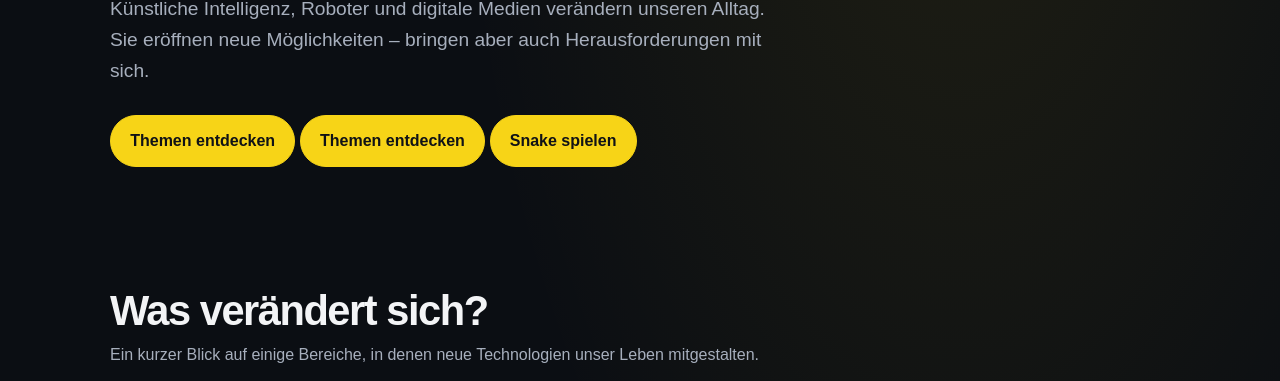
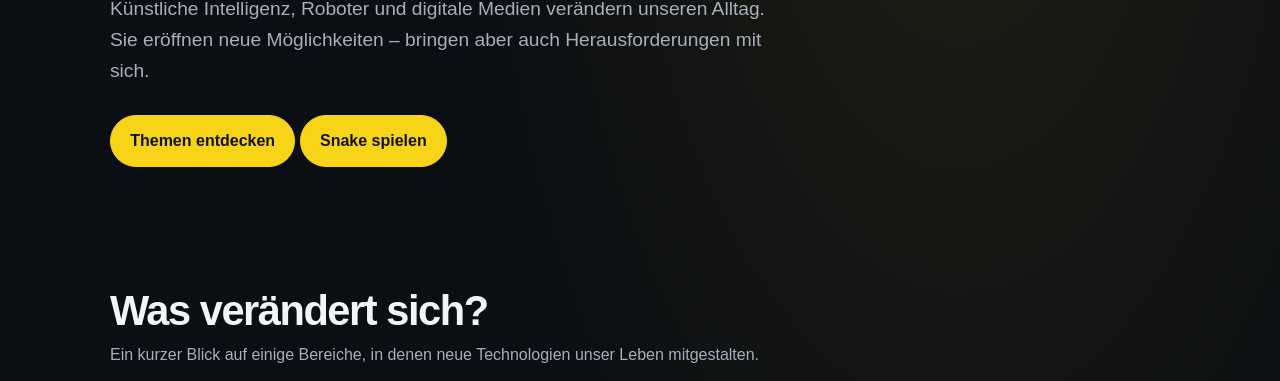
Before and after one commit to Just1nPG/TestWebsiteBVB, a plain HTML site: page index.html in a window 1280 px wide. Shown: the part 419-800 px from the top of the page. Drawn offline with Linux system fonts and the light colour scheme.

Commit message:
Remove duplicate 'Themen entdecken' button

```diff
--- a/index.html
+++ b/index.html
@@ -328,8 +328,7 @@
           Herausforderungen mit sich.
         </p>
         <a class="button" href="#themen">Themen entdecken</a>
-        <a class="button" href="#themen">Themen entdecken</a>
-<a class="button" href="snake.html">Snake spielen</a>
+        <a class="button" href="snake.html">Snake spielen</a>
       </section>
 
       <section id="themen">
```
